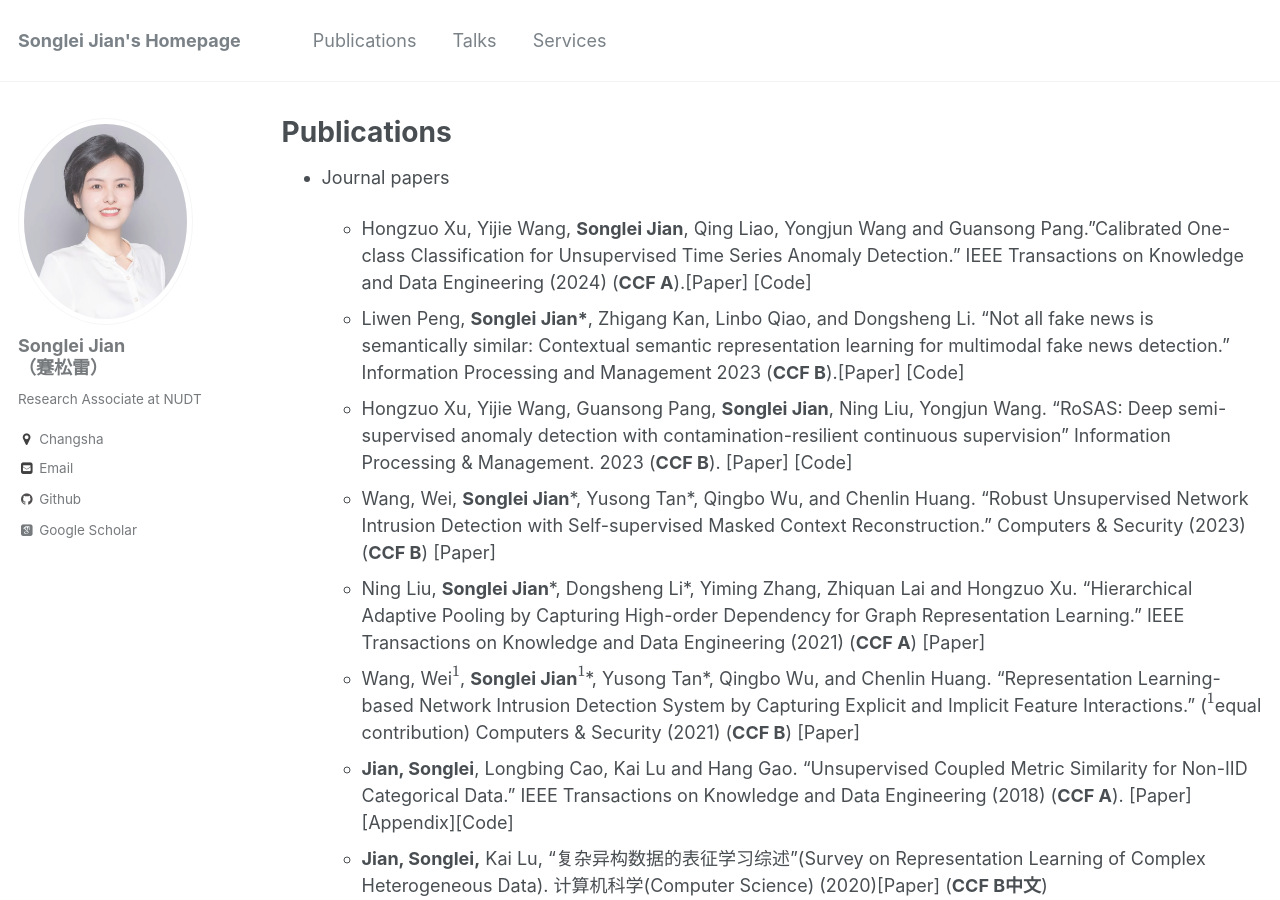
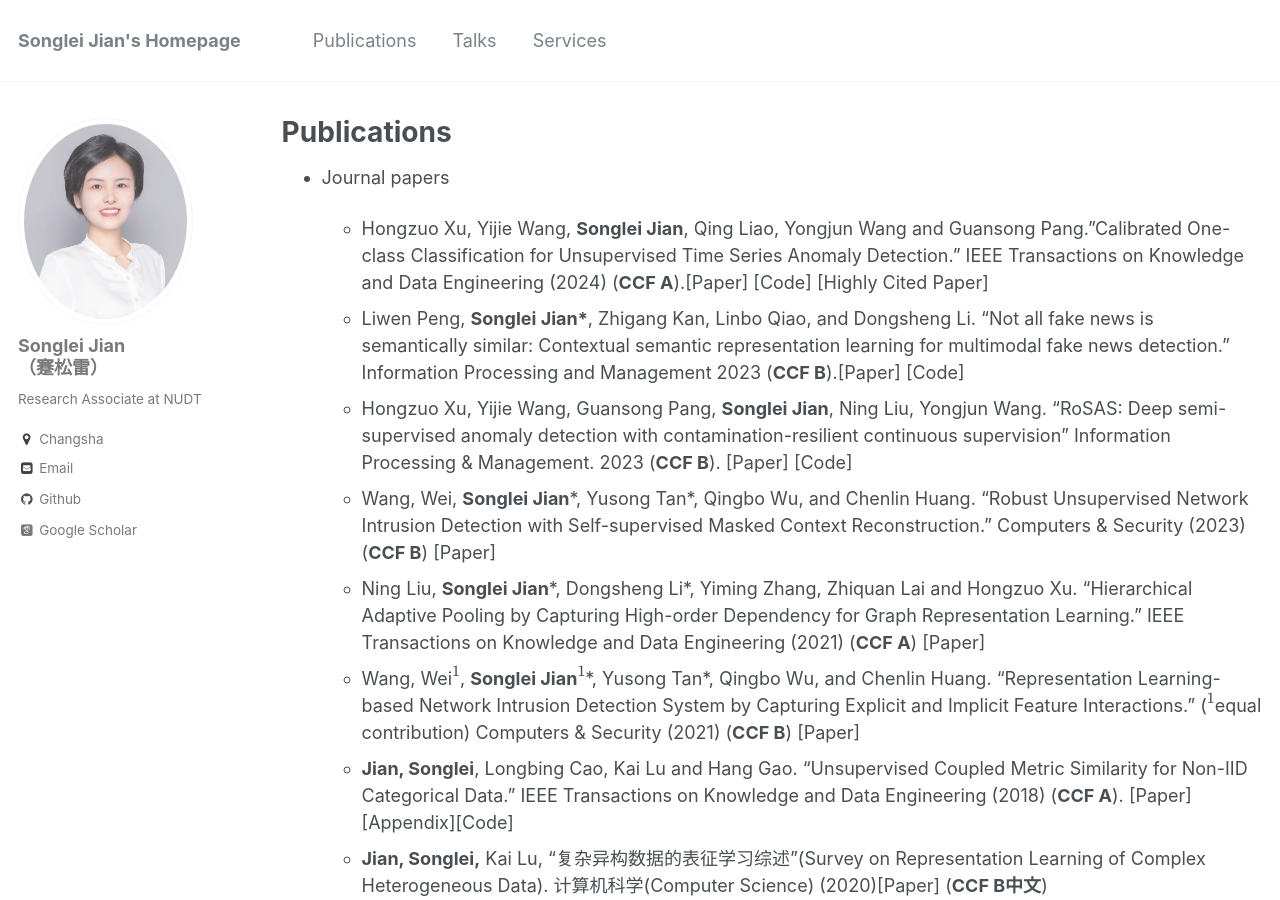
Before and after one commit to jiansonglei/jiansonglei.github.io, a Jekyll site: the page built from _pages/publications.md, in a window 1280 px wide and 900 px high. Built offline with Jekyll 4.4.1, drawn with Linux system fonts in a browser that asks for light colours; some web fonts are replaced; formulas are drawn with MathJax 3; a script that is not in the unit is left out.

Commit message:
Update publications.md

```diff
--- a/_pages/publications.md
+++ b/_pages/publications.md
@@ -14,7 +14,7 @@ author_profile: true
 
 * Journal papers
 
-  * Hongzuo Xu, Yijie Wang, **Songlei Jian**, Qing Liao, Yongjun Wang and Guansong Pang."Calibrated One-class Classification for Unsupervised Time Series Anomaly Detection." IEEE Transactions on Knowledge and Data Engineering  (2024) (**CCF A**).[[Paper]](http://jiansonglei.github.io/files/24COUTA.pdf) [[Code]](https://github.com/xuhongzuo/couta)
+  * Hongzuo Xu, Yijie Wang, **Songlei Jian**, Qing Liao, Yongjun Wang and Guansong Pang."Calibrated One-class Classification for Unsupervised Time Series Anomaly Detection." IEEE Transactions on Knowledge and Data Engineering  (2024) (**CCF A**).[[Paper]](http://jiansonglei.github.io/files/24COUTA.pdf) [[Code]](https://github.com/xuhongzuo/couta) [Highly Cited Paper]
   * Liwen Peng, **Songlei Jian\***, Zhigang Kan, Linbo Qiao, and Dongsheng Li. "Not all fake news is semantically similar: Contextual semantic representation learning for multimodal fake news detection." Information Processing and Management 2023 (**CCF B**).[[Paper]](http://jiansonglei.github.io/files/IPM_FND.pdf)  [[Code]](https://github.com/plw-study/CSFND)
   * Hongzuo Xu, Yijie Wang, Guansong Pang, **Songlei Jian**, Ning Liu, Yongjun Wang. “RoSAS: Deep semi-supervised anomaly detection with contamination-resilient continuous supervision” Information Processing & Management. 2023 (**CCF B**). [[Paper]](https://arxiv.org/abs/2307.13239) [[Code]](https://github.com/xuhongzuo/rosas)
   * Wang, Wei, **Songlei Jian**\*, Yusong Tan\*, Qingbo Wu, and Chenlin Huang. "Robust Unsupervised Network Intrusion Detection with Self-supervised Masked Context Reconstruction." Computers & Security (2023) (**CCF B**) [[Paper]](http://jiansonglei.github.io/files/22RobustIDS.pdf)
```
